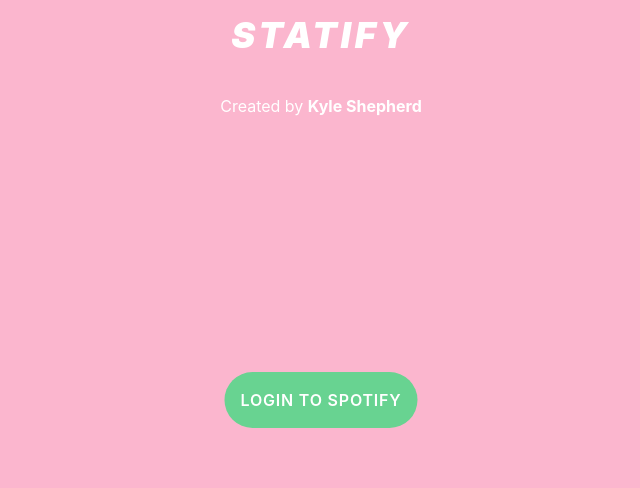
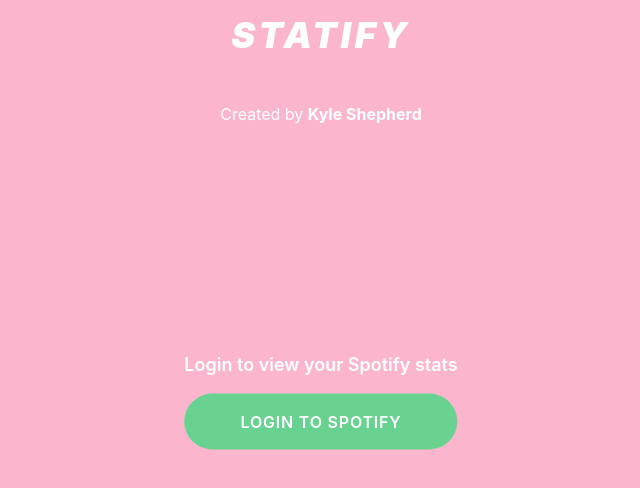
Before and after one commit to kyleshepherd/spotify-analyser, a React (Create React App) app: page / in a window 1280 px wide. Shown: the top 488 px of the page, without its empty margins (319-959 px from the left). Built offline with nearby package versions, Linux system fonts and the light colour scheme; no server answers.

Commit message:
Added text to login screen

```diff
--- a/src/components/Footer.js
+++ b/src/components/Footer.js
@@ -2,8 +2,7 @@
 
 const Footer = () => {
 	return (
-		<div className="h-full relative mt-16">
-			<div className="bg-pink-300 p-2 absolute left-0 bottom-0 w-full">
+		<div className="p-2">
 			<div className="text-center">
 				Created by{' '}
 				<a
@@ -17,7 +16,6 @@
 				</a>
 			</div>
 		</div>
-		</div>
 	)
 }
 
--- a/src/components/LoginButton.js
+++ b/src/components/LoginButton.js
@@ -3,6 +3,9 @@
 const LoginButton = ({ authEndpoint, redirectUri, scopes }) => {
 	return (
 		<div className="absolute abs-center">
+			<h1 className="text-center font-semibold mb-4 text-lg">
+				Login to view your Spotify stats
+			</h1>
 			<a
 				className="block text-center bg-green-400 p-4 uppercase rounded-full font-semibold tracking-wider transition-colors duration-200 ease-in-out hover:bg-green-500"
 				href={`${authEndpoint}?client_id=${
```
Lines whose indentation alone changed are shown as unchanged.
